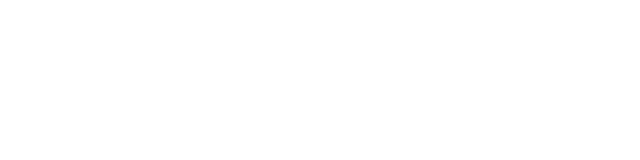
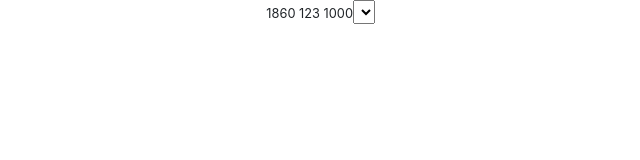
Before and after one commit to soumitha18/badaa-basket, a React (Create React App) app: page / in a window 1280 px wide. Shown: the top 160 px of the page, without its empty margins (630-1270 px from the left). Built offline with nearby package versions, Linux system fonts and the light colour scheme.

Commit message:
Structure for Nav

```diff
--- a/src/App.js
+++ b/src/App.js
@@ -1,10 +1,10 @@
 import React from "react"
-
+import { NavBar } from "./Components/NavBar"
 
 function App() {
   return (
     <div>
-
+      <NavBar />
     </div>
   );
 }
--- a/src/Components/NavBar.jsx
+++ b/src/Components/NavBar.jsx
@@ -2,10 +2,18 @@
 
 export const NavBar = () => {
     return (
-        <div>
-            NavBar
-            <button>SignUp</button>
-            <button>login</button>
+        <div className="container">
+            <div className="row">
+                <div className="col-2">
+
+                </div>
+                <div className="col-8">
+                    <span className="float-right"><small>1860 123 1000</small><select></select></span>
+                </div>
+                <div className="col-2">
+
+                </div>
+            </div>
         </div>
     )
 }
```
